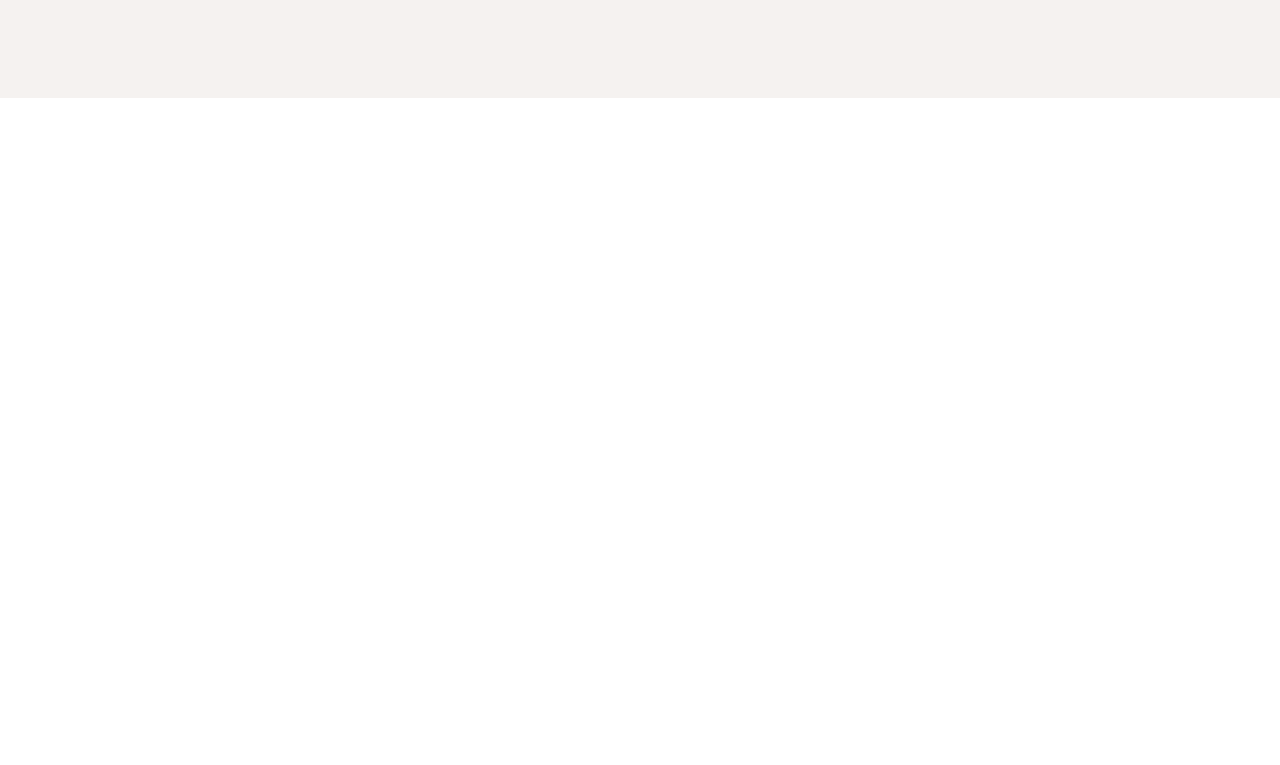
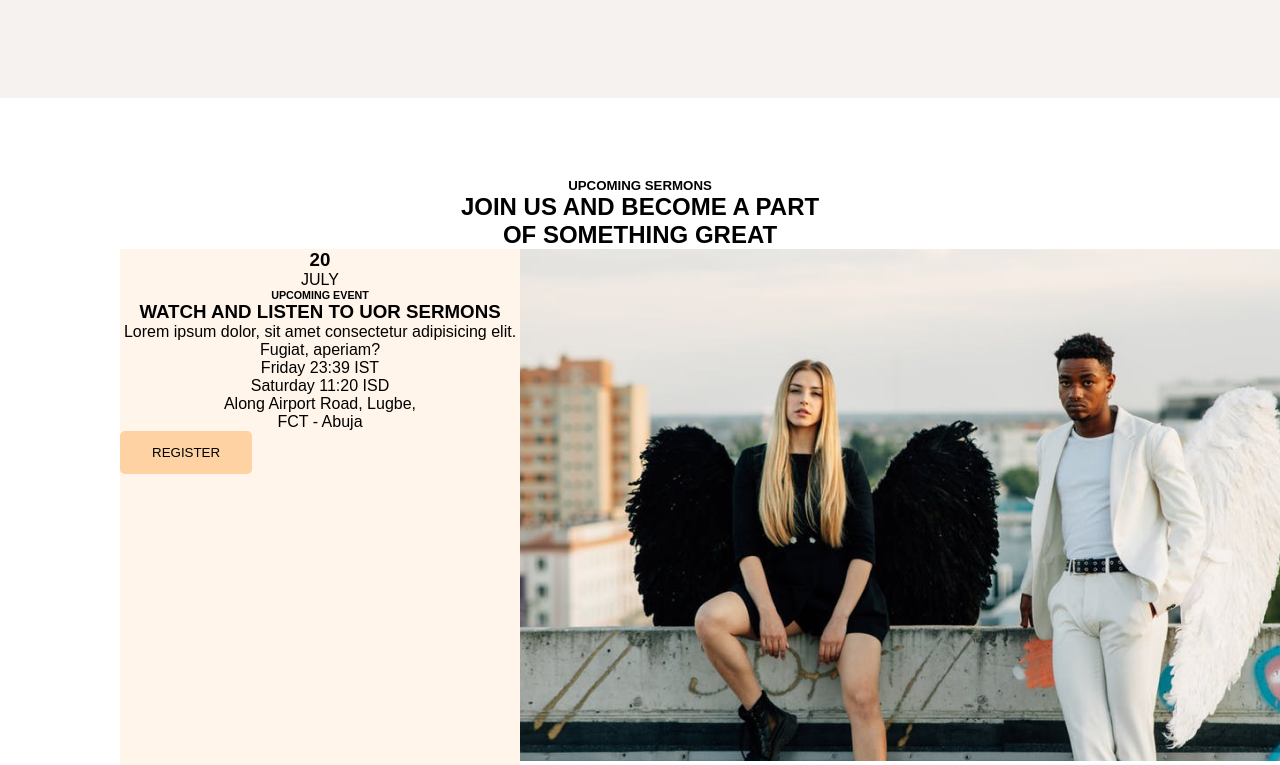
Before and after one commit to BaronEffeh/coclugbe, a React (Create React App) app: page / in a window 1280 px wide. Shown: the part 3193-3958 px from the top of the page. Before the commit the page ends 3291 px from the top, so only its background shows below. Built offline with nearby package versions, Linux system fonts and the light colour scheme.

Commit message:
Create UpcomingSermons and part of its css

```diff
--- a/src/components/home/HomeRoot.js
+++ b/src/components/home/HomeRoot.js
@@ -2,6 +2,7 @@ import ChurchBenefits from "./ChurchBenefits";
 import ChurchRelevant from "./ChurchRelevant";
 import Intro from "./Intro";
 import LoveAndCompassion from "./LoveAndCompassion";
+import UpcomingSermons from "./UpcomingSermons";
 
 export default function HomeRoot() {
     return (
@@ -13,6 +14,8 @@ export default function HomeRoot() {
             <LoveAndCompassion />
 
             <ChurchBenefits />
+
+            <UpcomingSermons />
         </div>
     );
 }
--- /dev/null
+++ b/src/components/home/UpcomingSermons.js
@@ -0,0 +1,28 @@
+import "./upcomingEvents.css";
+import eventImg from "../../assets/a-man-and-woman-wearing-angel-costumes-8513040.png";
+
+export default function UpcomingSermons() {
+    return (
+        <div className="upcomingSermons">
+            <h5 className="upcomingSermonsTitle">UPCOMING SERMONS</h5>
+            <h2 className="upcomingSermonsDesc">JOIN US AND BECOME A PART OF SOMETHING GREAT</h2>
+            <div className="upcomingEventContent">
+                <div className="upcomingEventTextContent">
+                    <span className="upcomingEventDate">
+                        <h3>20</h3>
+                        <p>JULY</p>
+                    </span>
+                    <h6 className="upcomingEventTitle">UPCOMING EVENT</h6>
+                    <h3 className="upcomingEventDesc">WATCH AND LISTEN TO UOR SERMONS</h3>
+                    <p className="upcomingEventpara">Lorem ipsum dolor, sit amet consectetur adipisicing elit. Fugiat, aperiam?</p>
+                    <p>Friday 23:39 IST <br />Saturday 11:20 ISD</p>
+                    <p>Along Airport Road, Lugbe, <br />FCT - Abuja</p>
+                    <button className="secondaryBtn">REGISTER</button>
+                </div>
+                <div className="upcomingEventImg">
+                    <img src={eventImg} alt="EventImg" />
+                </div>
+            </div>
+        </div>
+    );
+}
--- /dev/null
+++ b/src/components/home/upcomingEvents.css
@@ -0,0 +1,30 @@
+.upcomingSermons {
+    overflow: hidden;
+    width: 100vw;
+    max-width: 85rem;
+    display: flex;
+    flex-direction: column;
+    align-items: center;
+    text-align: center;
+    margin: 0 auto;
+}
+
+.upcomingSermonsDesc {
+    max-width: 23rem;
+}
+
+.upcomingEventContent {
+    width: 100vw;
+    max-width: 65rem;
+    display: flex;
+    flex-direction: row;
+}
+
+.upcomingEventTextContent {
+    background: #FFF5EB;
+}
+
+.upcomingEventImg {
+    object-fit: cover;
+    width: 40rem;
+}
```
Also changed, not shown: src/assets/Image.png (added), src/assets/a-man-and-woman-wearing-angel-costumes-8513040.png (added).
